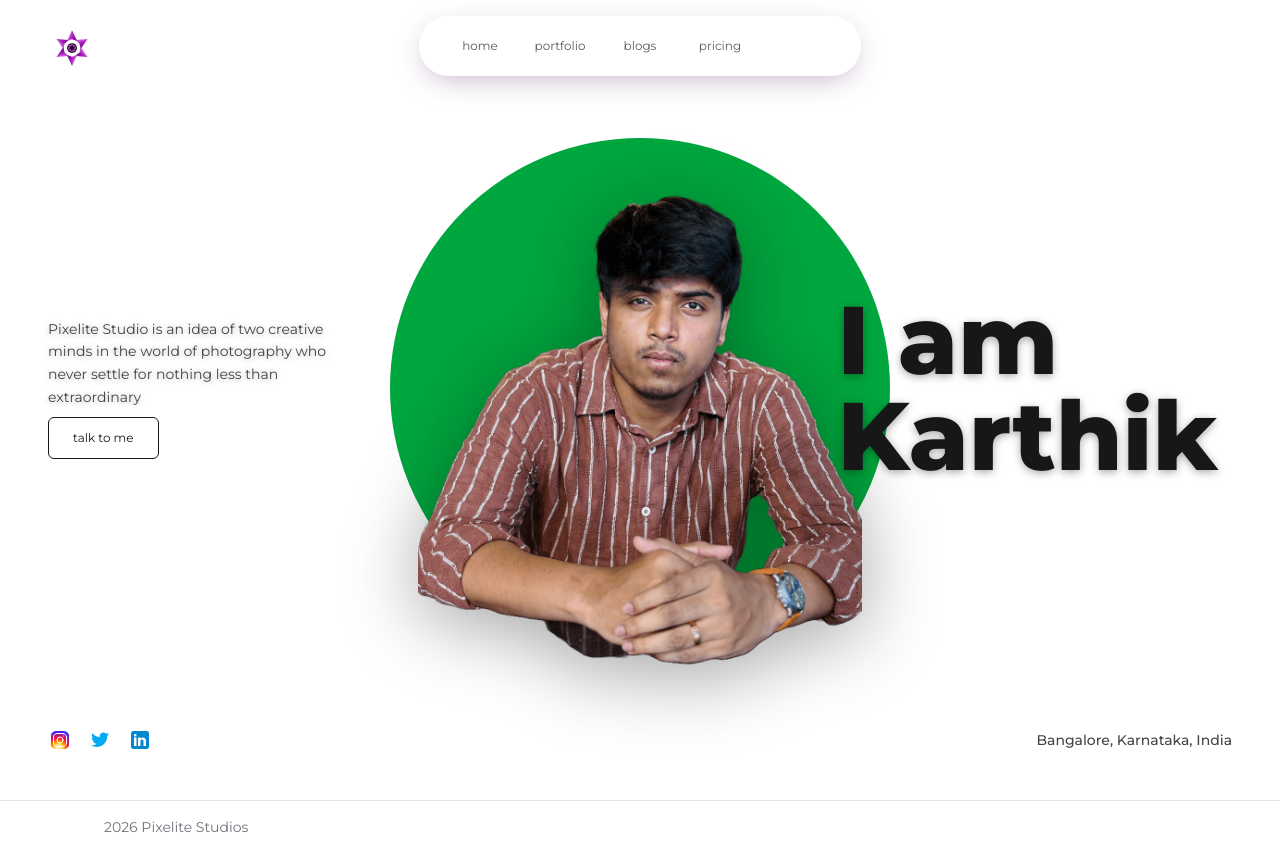
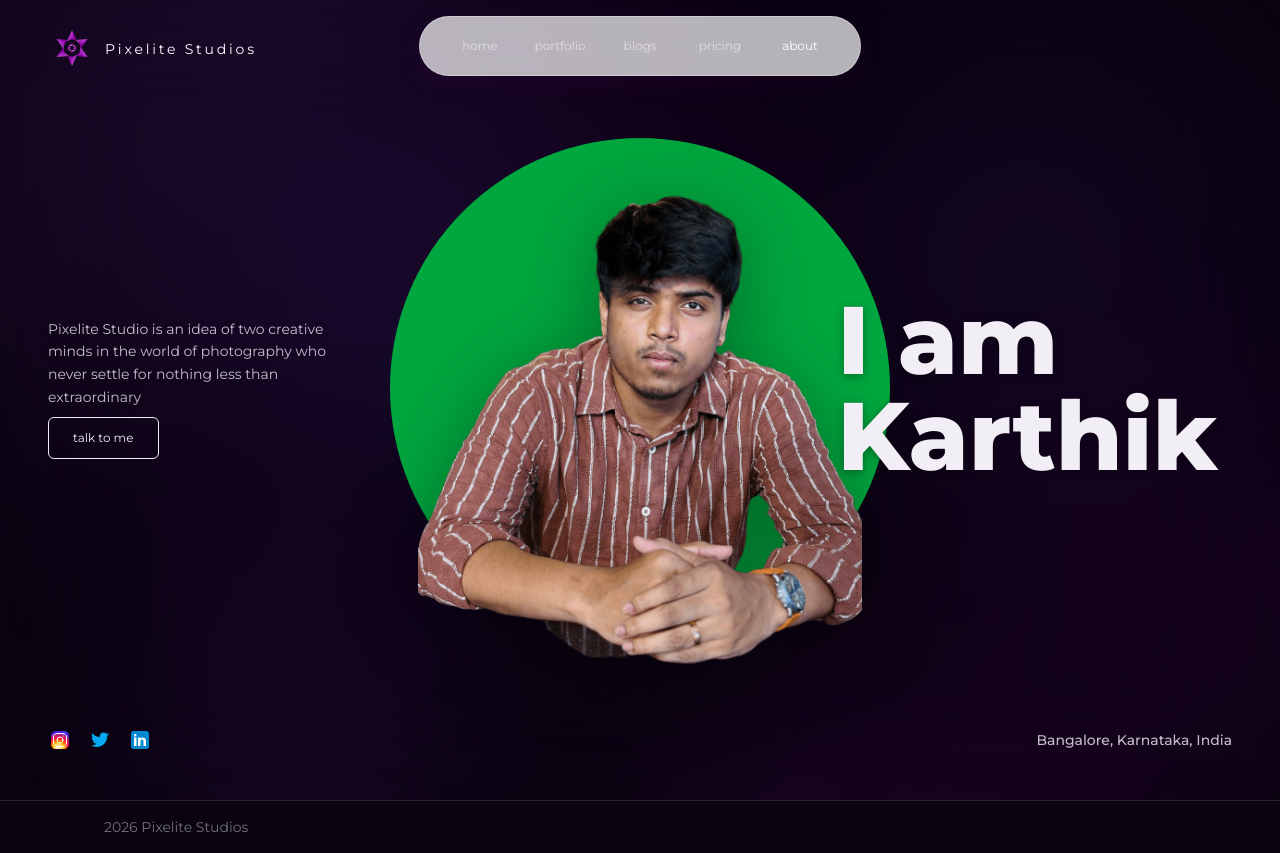
Before and after one commit to Karthik150502/pixelite-web, a Next.js app: page /about in a window 1280 px wide. Built offline with nearby package versions, Linux system fonts and the light colour scheme.

Commit message:
Purple hue bg and some changes

```diff
--- a/app/about/page.tsx
+++ b/app/about/page.tsx
@@ -1,33 +1,18 @@
 import { MinimalistHero } from "@/components/animated/about-hero";
-import { cal_dot_com_url, socials } from "@/lib/constants/metadata";
+import { aboutContacts } from "@/lib/constants/metadata";
 
 export default function Home() {
     return (
-        <div className="flex flex-1 flex-col font-sans bg-white dark:bg-black">
+        <div className="flex flex-1 flex-col font-sans">
             <main className="flex-1 isolate">
                 <section id="hero-section" className="relative flex min-h-screen w-full flex-col items-center justify-center overflow-hidden px-6 sm:px-0">
-                    <MinimalistHero
-                        mainText="Pixelite Studio is an idea of two creative minds in the world of photography who never settle for nothing less than extraordinary"
-                        imageSrc="/assets/about/karthik-portrait.png"
-                        imageAlt="A portrait of a person in a brown shirt, in profile."
-                        overlayText={{
-                            part1: 'I am',
-                            part2: 'Karthik',
-                        }}
-                        contact={{
-                            contactButtonText: "talk to me",
-                            contactUrl: cal_dot_com_url
-                        }}
-                        socialLinks={socials['Karthik J']}
-                        locationText="Bangalore, Karnataka, India"
-                        imageBackgroundClassName="bg-green-600"
-                    />
+                    <MinimalistHero {...aboutContacts["Karthik J"]} />
                 </section>
 
             </main>
 
-            <footer className="border-t border-zinc-200 dark:border-zinc-800">
-                <div className="mx-auto flex w-full max-w-6xl flex-col items-center gap-4 px-6 py-4 text-sm text-zinc-500 dark:text-zinc-500 sm:flex-row sm:justify-between sm:px-10">
+            <footer className="border-t border-zinc-800">
+                <div className="mx-auto flex w-full max-w-6xl flex-col items-center gap-4 px-6 py-4 text-sm text-zinc-500 sm:flex-row sm:justify-between sm:px-10">
                     <span>{new Date().getFullYear()} Pixelite Studios</span>
                 </div>
             </footer>
--- a/app/globals.css
+++ b/app/globals.css
@@ -1,8 +1,8 @@
 @import "tailwindcss";
 
 :root {
-  --background: #ffffff;
-  --foreground: #171717;
+  --background: #0a0410;
+  --foreground: #f2eef6;
   --primary: #550361;
   --accent: #a008b7;
   --color-1: 0 100% 63%;
@@ -43,12 +43,48 @@
   }
 }
 
-@media (prefers-color-scheme: dark) {
-  :root {
-    --background: #0a0a0a;
-    --foreground: #ededed;
-    --primary: #550361;
-    --accent: #a008b7;
+@keyframes smoke-drift-a {
+  0%,
+  100% {
+    transform: translate(0, 0) scale(1);
+  }
+  25% {
+    transform: translate(8vw, -6vh) scale(1.12);
+  }
+  50% {
+    transform: translate(-5vw, 7vh) scale(0.92);
+  }
+  75% {
+    transform: translate(-10vw, -5vh) scale(1.05);
+  }
+}
+
+@keyframes smoke-drift-b {
+  0%,
+  100% {
+    transform: translate(0, 0) scale(1);
+  }
+  33% {
+    transform: translate(-11vw, 6vh) scale(1.18);
+  }
+  66% {
+    transform: translate(7vw, -9vh) scale(0.88);
+  }
+}
+
+@keyframes smoke-drift-c {
+  0%,
+  100% {
+    transform: translate(0, 0) scale(1);
+  }
+  50% {
+    transform: translate(13vw, 10vh) scale(1.22);
+  }
+}
+
+@media (prefers-reduced-motion: reduce) {
+  .ambient-orb {
+    animation: none !important;
   }
 }
 
--- a/app/layout.tsx
+++ b/app/layout.tsx
@@ -1,5 +1,6 @@
 import type { Metadata } from "next";
 import { Montserrat, Geist_Mono } from "next/font/google";
+import AmbientBackground from "@/components/ambient-background";
 import FloatingDockDashboard from "@/components/floating-dock";
 import Logo from "@/components/logo";
 import "./globals.css";
@@ -31,6 +32,7 @@ export default function RootLayout({
       suppressHydrationWarning
     >
       <body className="min-h-full flex flex-col" suppressHydrationWarning>
+        <AmbientBackground />
         <Logo />
         <FloatingDockDashboard />
         {children}
--- a/app/portfolio/page.tsx
+++ b/app/portfolio/page.tsx
@@ -4,7 +4,7 @@ import Slideshow from "@/components/animated/slideshow";
 
 export default function Home() {
     return (
-        <div className="flex flex-1 flex-col font-sans bg-white dark:bg-black">
+        <div className="flex flex-1 flex-col font-sans">
             <main className="flex-1 isolate">
                 <section id="hero-section" className="relative flex min-h-screen w-full flex-col items-center justify-center overflow-hidden px-6 sm:px-0">
                     <AuroraHeroDemo />
@@ -17,8 +17,8 @@ export default function Home() {
                 </section>
             </main>
 
-            <footer className="border-t border-zinc-200 dark:border-zinc-800">
-                <div className="mx-auto flex w-full max-w-6xl flex-col items-center gap-4 px-6 py-4 text-sm text-zinc-500 dark:text-zinc-500 sm:flex-row sm:justify-between sm:px-10">
+            <footer className="border-t border-zinc-800">
+                <div className="mx-auto flex w-full max-w-6xl flex-col items-center gap-4 px-6 py-4 text-sm text-zinc-500 sm:flex-row sm:justify-between sm:px-10">
                     <span>{new Date().getFullYear()} Pixelite Studios</span>
                 </div>
             </footer>
--- /dev/null
+++ b/components/ambient-background.tsx
@@ -0,0 +1,37 @@
+const orbs = [
+    { size: 560, top: '-12%', left: '-8%', color: '#581c87', duration: '32s', delay: '-4s', blur: 120, opacity: 0.22, anim: 'smoke-drift-a' },
+    { size: 420, top: '55%', left: '68%', color: 'var(--primary)', duration: '26s', delay: '-10s', blur: 110, opacity: 0.2, anim: 'smoke-drift-b' },
+    { size: 340, top: '5%', left: '58%', color: '#4c1d95', duration: '38s', delay: '-6s', blur: 100, opacity: 0.16, anim: 'smoke-drift-c' },
+    { size: 300, top: '72%', left: '8%', color: '#6b21a8', duration: '24s', delay: '-14s', blur: 95, opacity: 0.18, anim: 'smoke-drift-b' },
+    { size: 260, top: '32%', left: '18%', color: '#3730a3', duration: '30s', delay: '-2s', blur: 90, opacity: 0.15, anim: 'smoke-drift-a' },
+    { size: 220, top: '0%', left: '32%', color: 'var(--primary)', duration: '36s', delay: '-18s', blur: 85, opacity: 0.16, anim: 'smoke-drift-c' },
+    { size: 480, top: '78%', left: '55%', color: 'var(--accent)', duration: '28s', delay: '-8s', blur: 115, opacity: 0.14, anim: 'smoke-drift-a' },
+];
+
+export default function AmbientBackground() {
+    return (
+        <div
+            aria-hidden
+            className="fixed inset-0 -z-10 overflow-hidden bg-[#0a0410]"
+        >
+            {orbs.map((orb, index) => (
+                <span
+                    key={index}
+                    className="ambient-orb absolute rounded-full will-change-transform"
+                    style={{
+                        width: orb.size,
+                        height: orb.size,
+                        top: orb.top,
+                        left: orb.left,
+                        backgroundColor: orb.color,
+                        opacity: orb.opacity,
+                        filter: `blur(${orb.blur}px)`,
+                        animation: `${orb.anim} ${orb.duration} ease-in-out infinite`,
+                        animationDelay: orb.delay,
+                    }}
+                />
+            ))}
+            <div className="absolute inset-0 backdrop-blur-3xl" />
+        </div>
+    );
+}
--- a/components/animated/about-hero.tsx
+++ b/components/animated/about-hero.tsx
@@ -61,7 +61,7 @@ export const MinimalistHero = ({
     return (
         <div
             className={cn(
-                'relative flex h-screen w-full flex-col items-center justify-between overflow-hidden bg-background p-8 font-sans md:p-12',
+                'relative flex h-screen w-full flex-col items-center justify-between overflow-hidden p-8 font-sans md:p-12',
                 className
             )}
         >
--- a/components/animated/demo.tsx
+++ b/components/animated/demo.tsx
@@ -63,14 +63,14 @@ const MediaContent = ({ mediaType }: { mediaType: 'video' | 'image' }) => {
 
     return (
         <div className='max-w-4xl mx-auto'>
-            <h2 className='text-xl sm:text-2xl md:text-3xl lg:text-4xl xl:text-5xl font-bold tracking-tighter mb-6 text-black dark:text-white'>
+            <h2 className='text-xl sm:text-2xl md:text-3xl lg:text-4xl xl:text-5xl font-bold tracking-tighter mb-6 text-foreground'>
                 {currentMedia.about.title}
             </h2>
-            <p className='text-sm font-light mb-8 text-black dark:text-white'>
+            <p className='text-sm font-light mb-8 text-foreground'>
                 {currentMedia.about.overview}
             </p>
 
-            <p className='text-sm font-light mb-8 text-black dark:text-white'>
+            <p className='text-sm font-light mb-8 text-foreground'>
                 {currentMedia.about.conclusion}
             </p>
         </div>
--- a/components/animated/webgl-shader.tsx
+++ b/components/animated/webgl-shader.tsx
@@ -63,15 +63,16 @@ export function WebGLShader() {
         float g = 0.05 / abs(p.y + sin((gx + time) * xScale) * yScale);
         float b = 0.05 / abs(p.y + sin((bx + time) * xScale) * yScale);
 
-        gl_FragColor = vec4(r, g, b, 1.0);
+        float alpha = clamp(max(r, max(g, b)), 0.0, 1.0);
+        gl_FragColor = vec4(r, g, b, alpha);
       }
     `
 
         const initScene = () => {
             refs.scene = new THREE.Scene()
-            refs.renderer = new THREE.WebGLRenderer({ canvas })
+            refs.renderer = new THREE.WebGLRenderer({ canvas, alpha: true })
             refs.renderer.setPixelRatio(window.devicePixelRatio)
-            refs.renderer.setClearColor(new THREE.Color(0x000000))
+            refs.renderer.setClearColor(new THREE.Color(0x000000), 0)
 
             refs.camera = new THREE.OrthographicCamera(-1, 1, 1, -1, 0, -1)
 
--- a/lib/constants/metadata.ts
+++ b/lib/constants/metadata.ts
@@ -26,3 +26,23 @@ export const socials = {
     }
   ]
 }
+
+export const aboutContacts = {
+  "Karthik J": {
+    mainText:
+      "Pixelite Studio is an idea of two creative minds in the world of photography who never settle for nothing less than extraordinary",
+    imageSrc: "/assets/about/karthik-portrait.png",
+    imageAlt: "A portrait of a person in a brown shirt, in profile.",
+    overlayText: {
+      part1: "I am",
+      part2: "Karthik",
+    },
+    contact: {
+      contactButtonText: "talk to me",
+      contactUrl: cal_dot_com_url,
+    },
+    socialLinks: socials["Karthik J"],
+    locationText: "Bangalore, Karnataka, India",
+    imageBackgroundClassName: "bg-green-600",
+  }
+}
```
Also changed, not shown: app/page.tsx (+6 -10 lines), components/animated/call-of-action2.tsx (+4 -8 lines).
